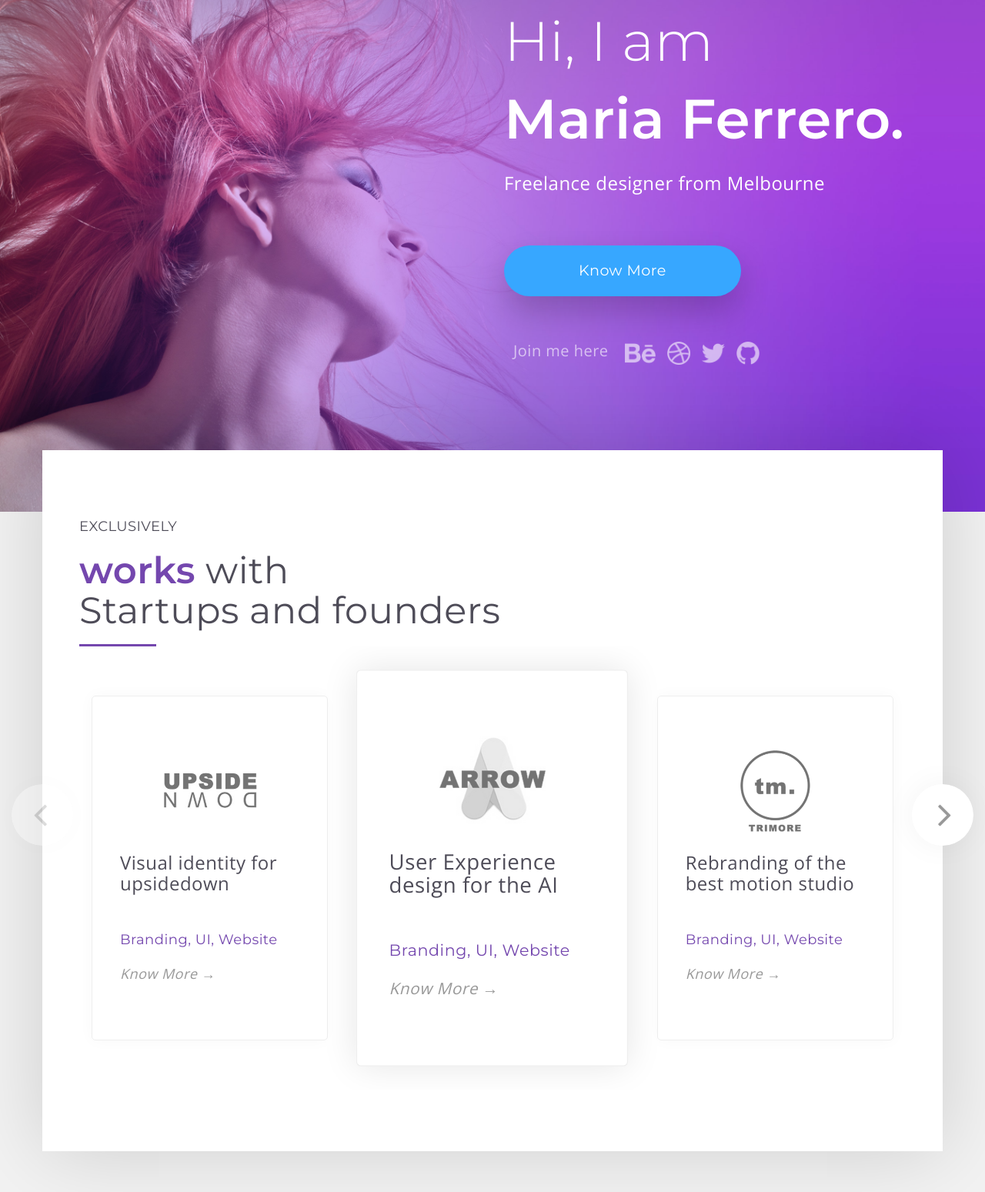
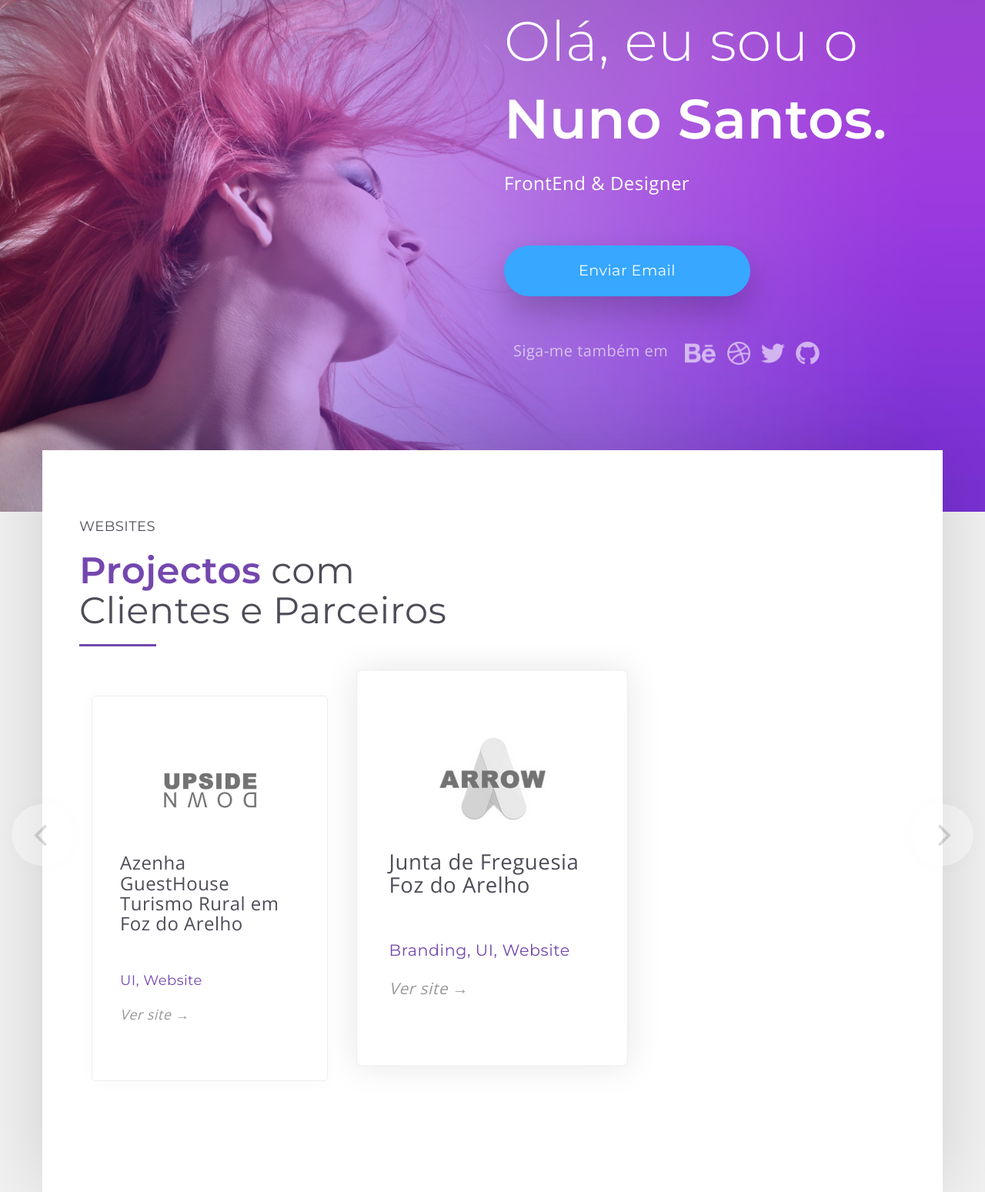
Before and after one commit to azorahaifreelancer/nuno____santos, a plain HTML site: page index.html in a window 1280 px wide. Shown: the part 108-1657 px from the top of the page at 77% size. Drawn offline with nearby package versions, Linux system fonts and the light colour scheme; a script that the page names is missing.

Commit message:
lkjsdbfb

```diff
--- a/index.html
+++ b/index.html
@@ -50,11 +50,11 @@
               </nav>
               <!-- <a href="#" class="menu"><img src="assets/menu.png"></a> -->
               <div class="hero-text">
-                <h1><span>Hi, I am</span><br>Maria Ferrero.</h1>
-                <h3>Freelance designer from Melbourne</h3>
-                <a href="#" class="btn btn-lg btn-primary">Know More</a>
+                <h1><span>Olá, eu sou o</span><br>Nuno Santos.</h1>
+                <h3>FrontEnd & Designer</h3>
+                <a href="#" class="btn btn-lg btn-primary">Enviar Email</a>
                 <ul class="social-links">
-                  <li class="label">Join me here</li>
+                  <li class="label">Siga-me também em</li>
                   <li><a href="#"><img src="assets/behance.png"></a></li>
                   <li><a href="#"><img src="assets/dribbble.png"></a></li>
                   <li><a href="#"><img src="assets/twitter.png"></a></li>
@@ -70,43 +70,24 @@
         <div class="container">
           <div class="row">
             <div class="col-md-12">
-              <h4 class="sub-heading">Exclusively</h4>
-              <h1 class="heading purple"><span class="purple">works</span> with <br>Startups and founders</h1>
+              <h4 class="sub-heading">Websites</h4>
+              <h1 class="heading purple"><span class="purple">Projectos</span> com <br>Clientes e Parceiros</h1>
               <!-- Swiper -->
               <div class="swiper-container client-swiper">
                 <div class="swiper-wrapper">
                   <div class="swiper-slide client-box">
                     <img src="assets/logo-1.png" class="client-logo">
-                    <h3 class="text-left title">Visual identity for upsidedown</h3>
-                    <p class="text-left tag">Branding, UI, Website</p>
-                    <p class="text-left"><a href="#">Know More &#8594;</a></p>
+                    <h3 class="text-left title">Azenha GuestHouse Turismo Rural em Foz do Arelho</h3>
+                    <p class="text-left tag">UI, Website</p>
+                    <p class="text-left"><a href="#">Ver site &#8594;</a></p>
                   </div>
                   <div class="swiper-slide client-box">
                     <img src="assets/logo-2.png" class="client-logo">
-                    <h3 class="text-left title">User Experience design for the AI</h3>
+                    <h3 class="text-left title">Junta de Freguesia Foz do Arelho</h3>
                     <p class="text-left tag">Branding, UI, Website</p>
-                    <p class="text-left"><a href="#">Know More &#8594;</a></p>
-                  </div>
-                  <div class="swiper-slide client-box">
-                    <img src="assets/logo-3.png" class="client-logo">
-                    <h3 class="text-left title">Rebranding of the best motion studio</h3>
-                    <p class="text-left tag">Branding, UI, Website</p>
-                    <p class="text-left"><a href="#">Know More &#8594;</a></p>
-                  </div>
-                  <div class="swiper-slide client-box">
-                    <img src="assets/logo-1.png" class="client-logo">
-                    <h3 class="text-left title">Visual identity for upsidedown</h3>
-                    <p class="text-left tag">Branding, UI, Website</p>
-                    <p class="text-left"><a href="#">Know More &#8594;</a></p>
-                  </div>
-                  <div class="swiper-slide client-box">
-                    <img src="assets/logo-2.png" class="client-logo">
-                    <h3 class="text-left title">Visual identity for upsidedown</h3>
-                    <p class="text-left tag">Branding, UI, Website</p>
-                    <p class="text-left"><a href="#">Know More &#8594;</a></p>
+                    <p class="text-left"><a href="#">Ver site &#8594;</a></p>
                   </div>
                 </div>
-
               </div>
               <!-- Add Arrows -->
               <div class="swiper-button-next"></div>
```
